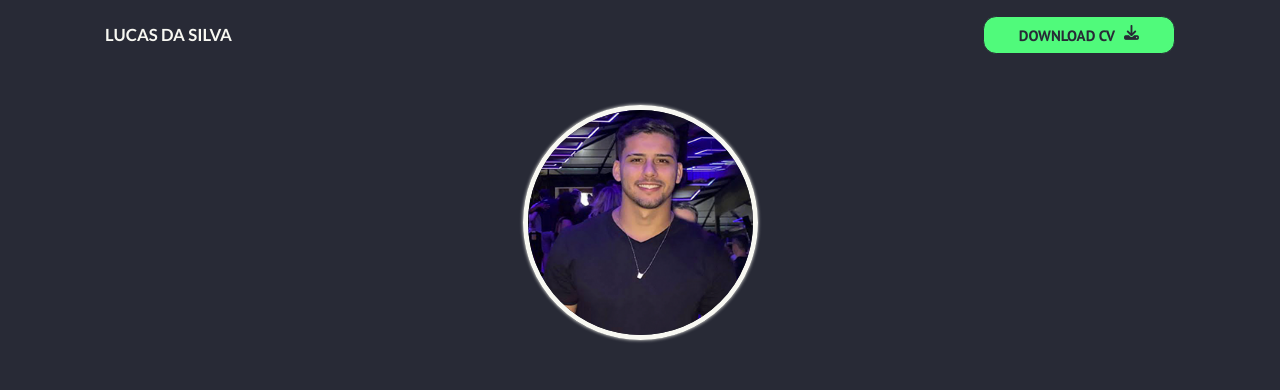
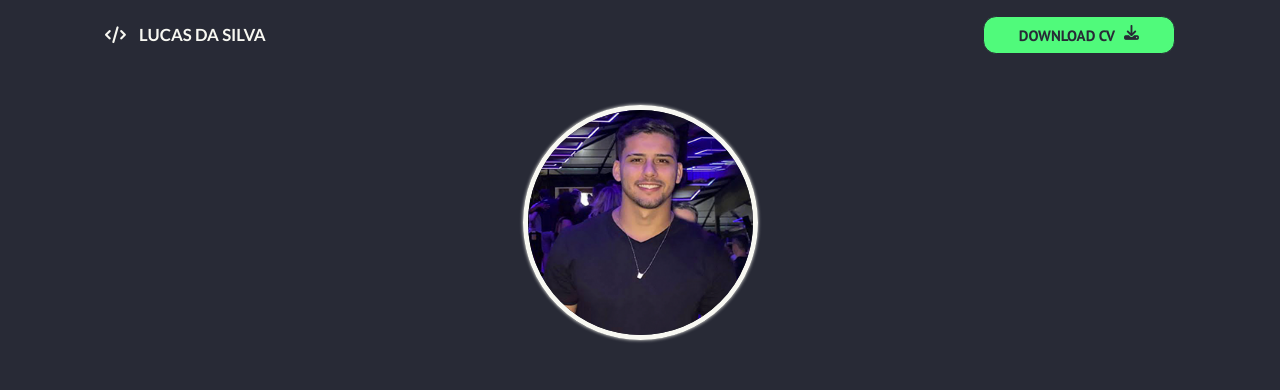
Before and after one commit to LucasBlunTT/Portfolio, a plain HTML site: page index.html in a window 1280 px wide. Shown: the top 390 px of the page. Drawn offline with nearby package versions, Linux system fonts and the light colour scheme.

Commit message:
code logo header

```diff
--- a/index.html
+++ b/index.html
@@ -23,6 +23,7 @@
     <header>
       <div class="container">
         <a href="" class="my-name">
+          <i class="fa-solid fa-code"></i>
           <span>Lucas da Silva</span>
         </a>
         <a href="Lucas da Silva - CV.pdf" target="_blank" class="cv">
--- a/scss/_header.scss
+++ b/scss/_header.scss
@@ -17,6 +17,9 @@ header {
       line-height: 120%;
       color: $white-dracula;
       text-transform: uppercase;
+      i{
+        margin-right: 1rem;
+      }
     }
 
     .cv {
```
Also changed, not shown: css/main.css.
